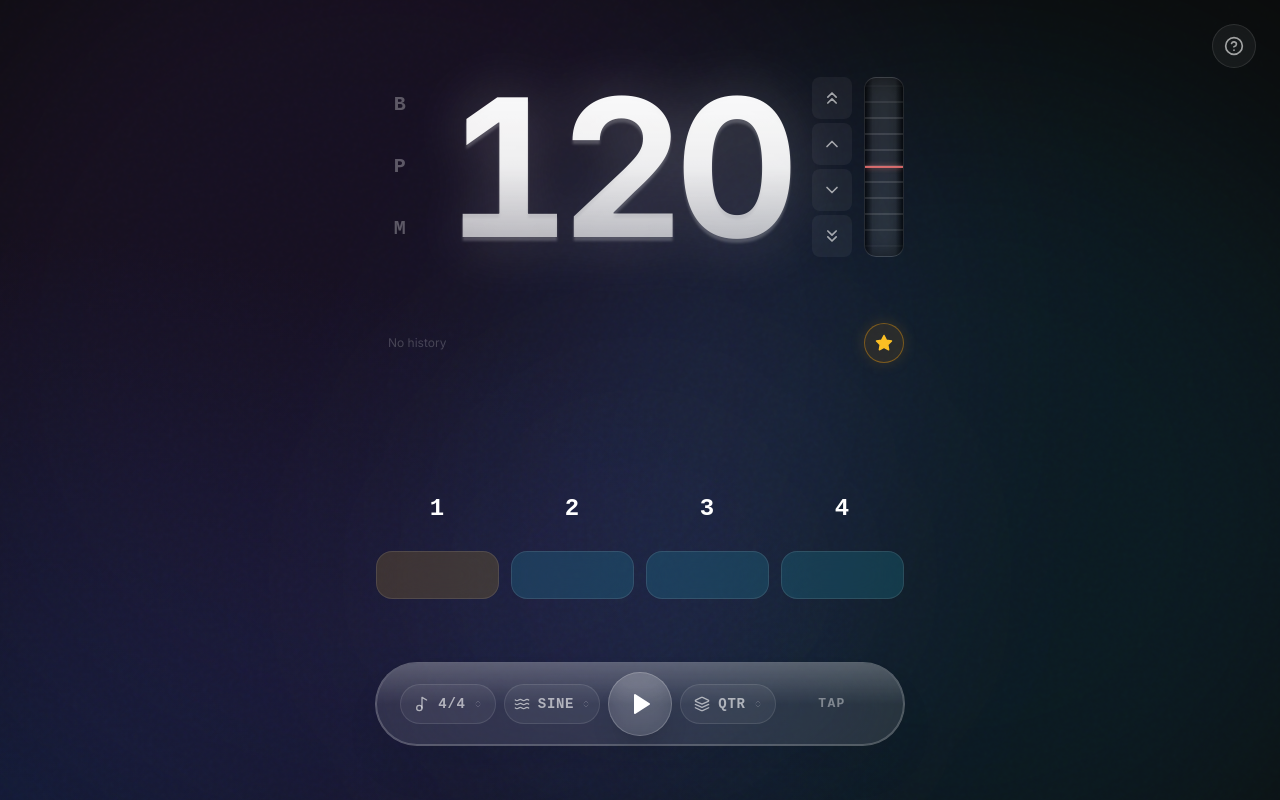
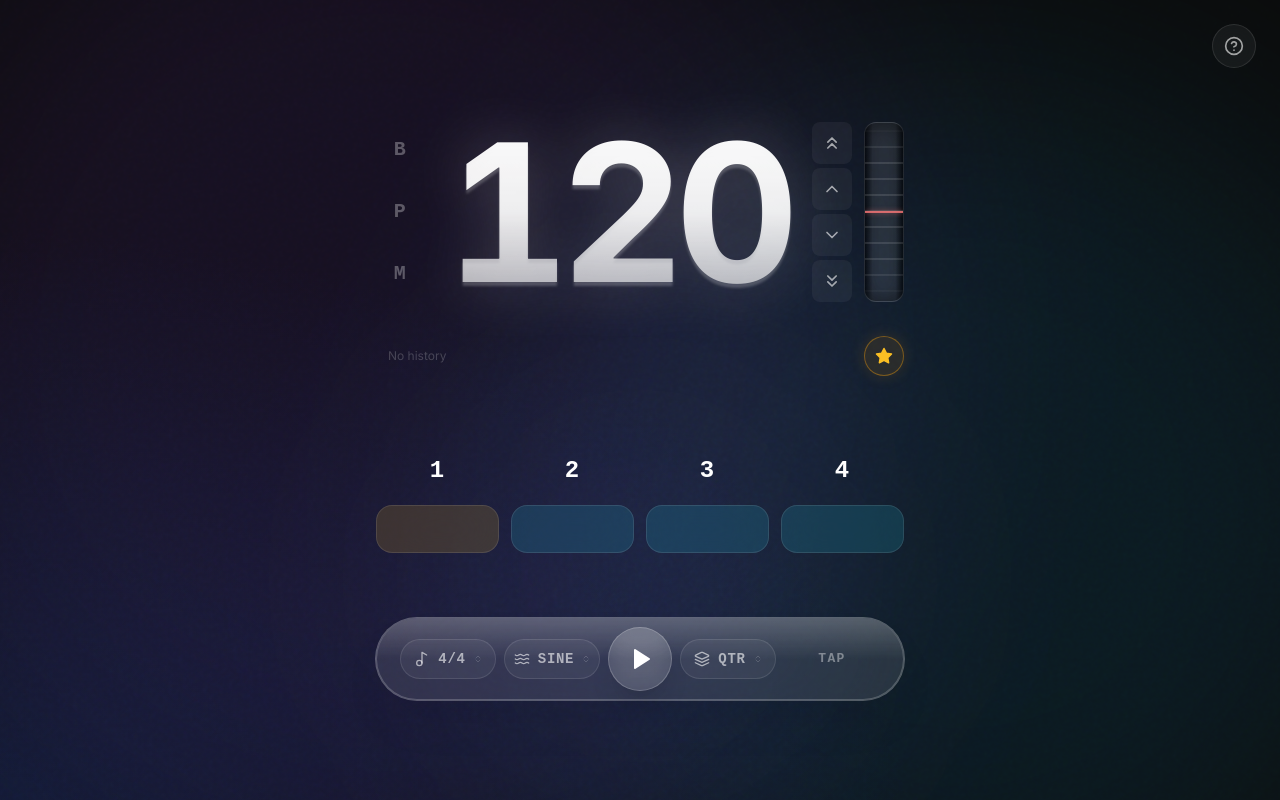
Before and after one commit to Glooory/metronome, a React (Vite) app: page / in a window 1280 px wide. Built offline with nearby package versions, Linux system fonts and the light colour scheme.

Commit message:
style: Refine app layout, visualizer dimensions, and correct BPM wheel animation direction.

```diff
--- a/src/App.module.css
+++ b/src/App.module.css
@@ -84,17 +84,15 @@
 .app__content {
   width: 100%;
   max-width: 36rem;
-  /* max-w-xl */
   padding-left: 1.5rem;
   padding-right: 1.5rem;
   display: flex;
   flex-direction: column;
-  justify-content: center;
+  justify-content: space-between;
   align-items: center;
-  height: 100%;
+  height: 75dvh;
   position: relative;
   z-index: 10;
-  gap: 4rem;
 }
 
 /* Play Button */
@@ -136,7 +134,6 @@
   display: flex;
   flex-direction: column;
   width: 100%;
-  gap: 2rem;
 }
 
 .dock-section {
--- a/src/components/BpmDisplay/index.tsx
+++ b/src/components/BpmDisplay/index.tsx
@@ -39,7 +39,7 @@ export const BpmDisplay = ({ bpm, setBpm }: BpmDisplayProps) => {
     if (hasMoved.current && startBpm.current !== null) {
       const d = Math.round(deltaY * 0.5);
       setBpm(Math.min(Math.max(startBpm.current + d, MIN_BPM), MAX_BPM));
-      setWheelOffset(deltaY % 16); // Animate wheel based on drag distance
+      setWheelOffset(-deltaY % 16); // Animate wheel based on drag distance (negative for natural direction)
     }
   };
   const handlePointerUp = () => {
--- a/src/components/Visualizer/styles.module.css
+++ b/src/components/Visualizer/styles.module.css
@@ -10,13 +10,12 @@
   justify-content: center;
   gap: 0.375rem;
   pointer-events: auto;
-  height: 8rem;
+  height: 6.25rem;
 }
 
 @media (min-width: 768px) {
   .visualizer__container {
     gap: 0.75rem;
-    height: 10rem;
   }
 }
 
@@ -36,7 +35,6 @@
 .visualizer__label {
   position: absolute;
   bottom: 4rem;
-  margin-bottom: 0.5rem;
   font-family: monospace;
   font-weight: bold;
   letter-spacing: 0.05em;
```
